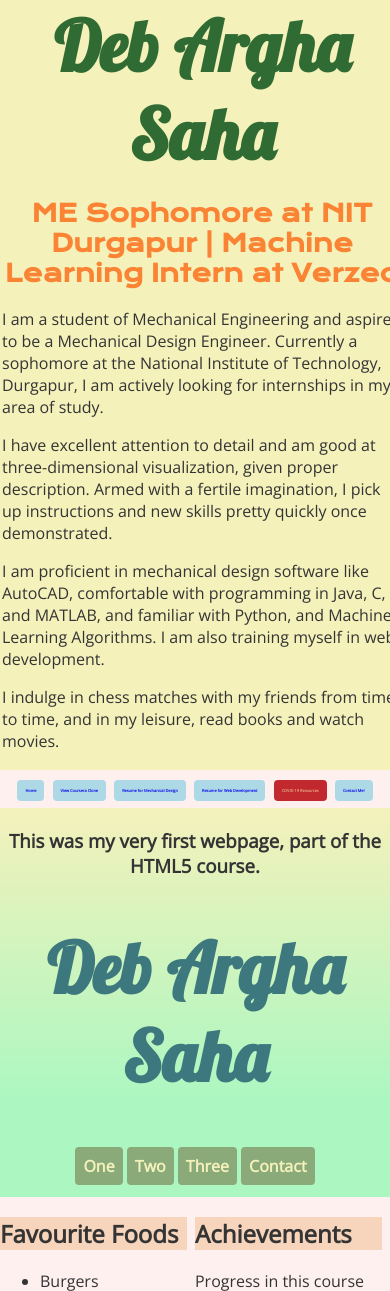
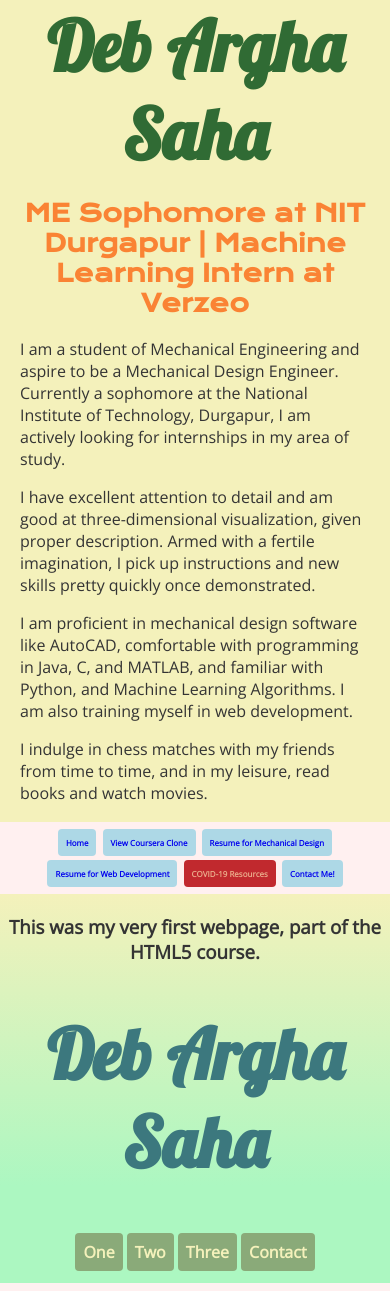
Before and after one commit to debarghano1/debarghano1.github.io, a PHP site: page /htmlfinalprojectwebpage.html in a window 390 px wide; the page is wider, and only the part inside the window is pictured. Shown: the top 1291 px of that part. Run offline with PHP 8.4, Linux system fonts and the light colour scheme.

Commit message:
Add files via upload

```diff
--- a/css/resume-styles.css
+++ b/css/resume-styles.css
@@ -26,7 +26,7 @@ a:visited {
 
 .content-wrapping{
 	width: 58%;
-	min-width: 400px;
+	min-width: 350px;
 	margin: 0 auto;
 }
 #swag{
@@ -39,7 +39,11 @@ a:visited {
 	max-width: 200px;
 	z-index: 2;
 }
-
+@media only screen and (max-width: 400px){
+	#swag{
+		display: none;
+	}
+}
 
 /*PersonalInfo
 -----------------------------------*/
@@ -69,11 +73,13 @@ nav:not(.secondary) {
 	top: 0;
 	z-index: 1;
 }
-
+@media only screen and (max-width: 400px){
+	nav:not(.secondary){
+		font-size: 50%;
+	}
+}
 nav .button{
 	display: inline-block;
-	font-size: 1vw;
-
 	margin: 2px 2px;
 	background: #add8e6;
 }
```
